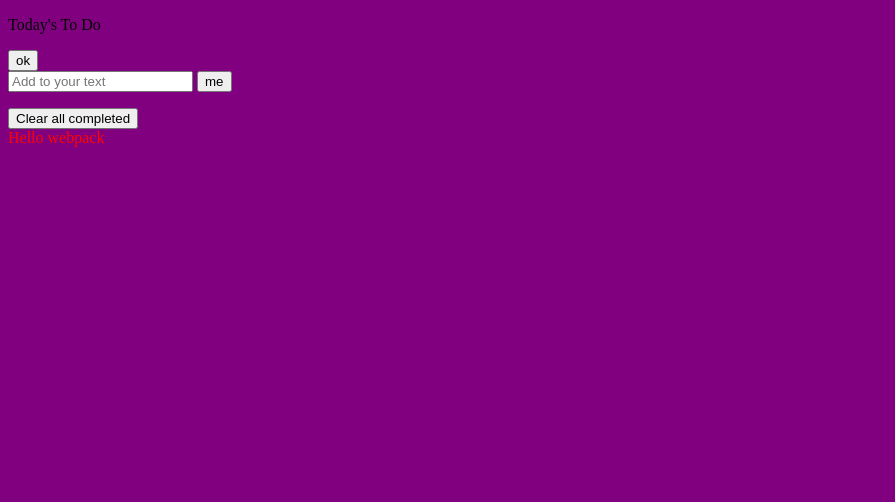
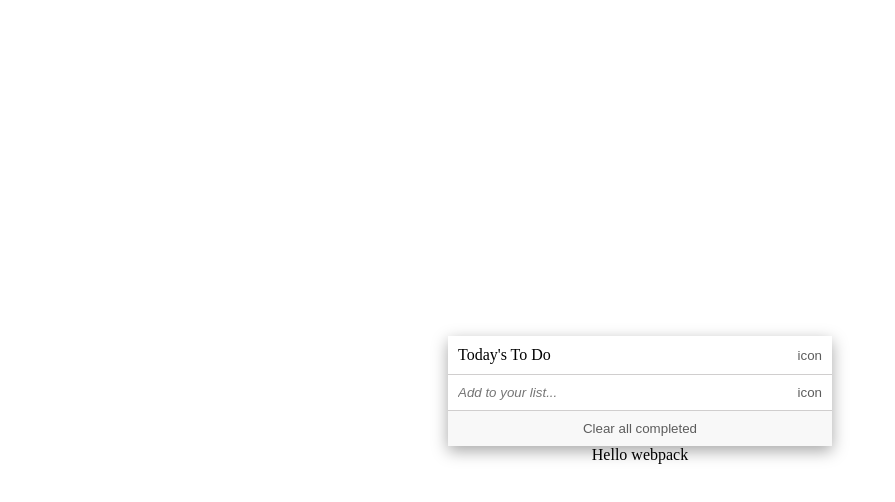
Before and after one commit to Fadahunsiseyi/todo-list-es6, a website built with webpack: page src/index.html in a window 1280 px wide. Shown: the whole page, without its empty margins (0-895 px from the left). Built offline with nearby package versions, Linux system fonts and the light colour scheme.

Commit message:
Add little style for the markup

```diff
--- a/src/index.html
+++ b/src/index.html
@@ -8,17 +8,17 @@
 </head>
 <body>
     <section class="todo-list-container">
-        <div class="todo-header">
+        <div class="todo-header border-bottom">
             <p>Today's To Do</p>
-            <button class="btn refresh-btn">ok</button>
+            <button class="btn refresh-btn">icon</button>
         </div>
-        <div class="todo-input-container">
-            <input type="text" class="todo-input" placeholder="Add to your text"/>
-            <button class="btn return-btn">me</button>
+        <div class="todo-input-container border-bottom">
+            <input type="text" class="todo-input" placeholder="Add to your list..."/>
+            <button class="btn return-btn">icon</button>
         </div>
         <ul class="todo-lists"></ul>
-        <div class="todo-btn-containe">
-            <button class="btn clear-btn">Clear all completed</button>
+        <div class="todo-btn-container">
+            <button type="submit" class="btn clear-btn">Clear all completed</button>
         </div>
     </section>
 </body>
--- a/src/style.css
+++ b/src/style.css
@@ -1,6 +1,56 @@
+* {
+    padding: 0;
+    margin: 0;
+    box-sizing: border-box;
+}
+
 body {
-    background-color: purple;
+    width: 100%;
+    height: 100vh;
+    display: flex;
+    flex-direction: column;
+    align-items: center;
+    justify-content: center;
 }
-.hello {
-    color: red;
+
+.todo-list-container {
+    width: 30%;
+    display: flex;
+    flex-direction: column;
+    box-shadow: rgba(0, 0, 0, 0.35) 0px 5px 15px;
 }
+
+.todo-header,
+.todo-input-container {
+    display: flex;
+    justify-content: space-between;
+    padding: 10px;
+}
+
+.border-bottom {
+    border-bottom: 1px solid #d0cece;
+}
+
+.todo-input-container .todo-input {
+    outline: none;
+    border: none;
+}
+
+.todo-input-container .todo-input::placeholder {
+    font-style: italic;
+}
+
+.todo-btn-container {
+    display: flex;
+    flex: 1;
+    padding: 10px;
+    justify-content: center;
+    background-color: #f8f8f8;
+}
+
+.btn {
+    cursor: pointer;
+    background: none;
+    border: none;
+    color: #5c5c5c;
+}
```
